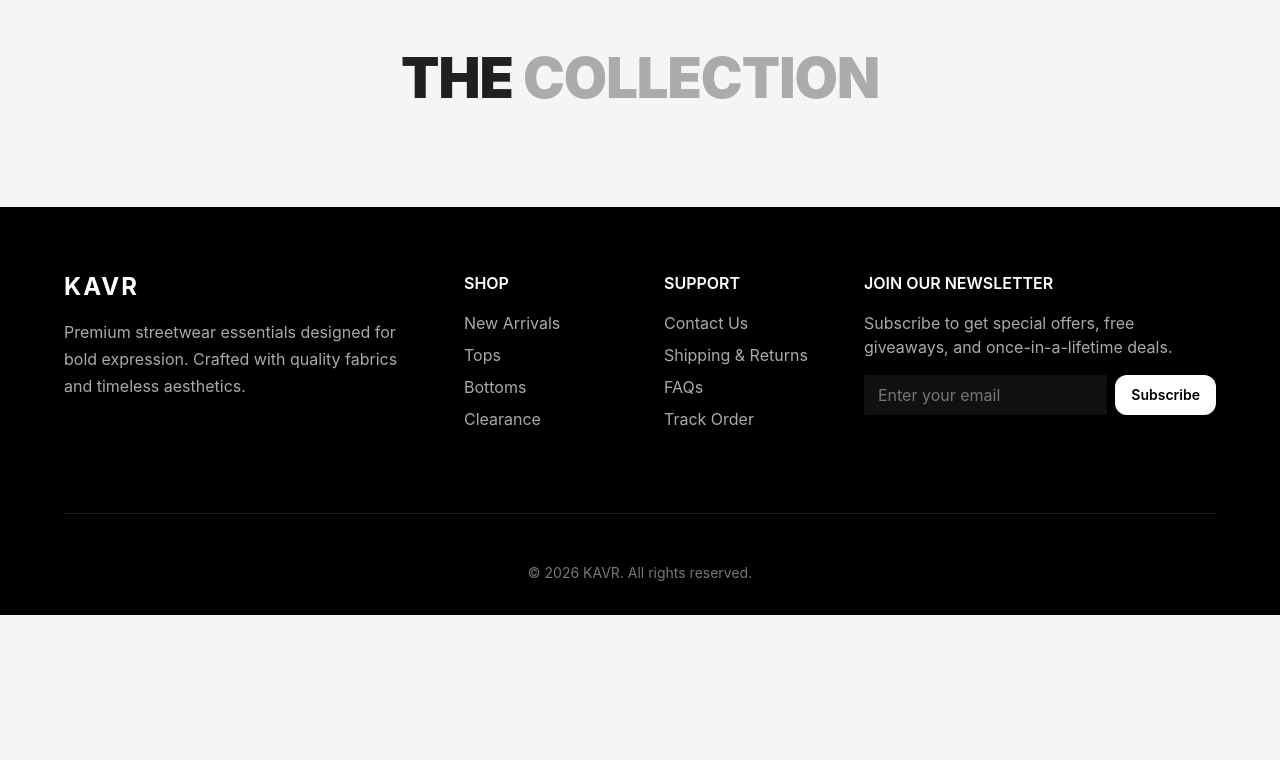
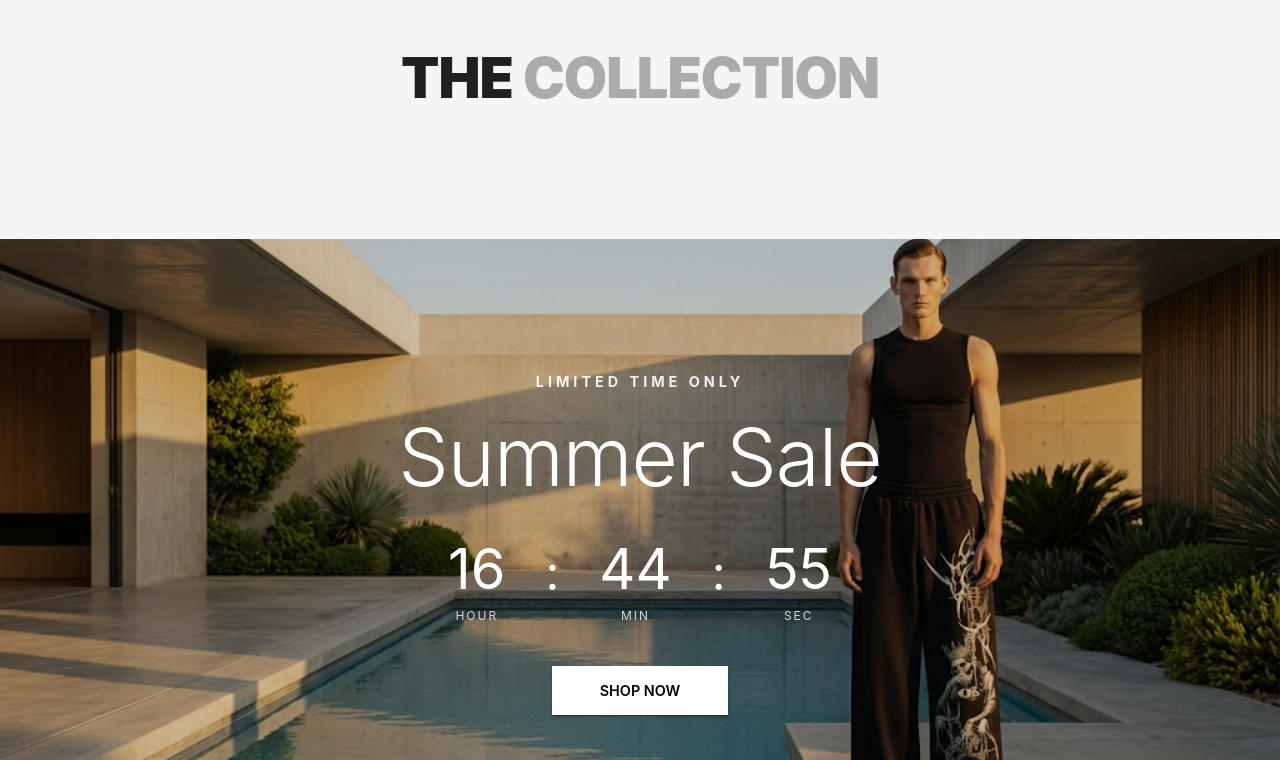
Before and after one commit to Rudraksh-2025/frontend, a React (Vite) app: page / in a window 1280 px wide. Shown: the part 2040-2800 px from the top of the page. Before the commit the page ends 2655 px from the top, so only its background shows below. Built offline with nearby package versions, Linux system fonts and the light colour scheme; no server answers; some icons are missing.

Commit message:
summer sale

```diff
--- /dev/null
+++ b/src/components/home/CountdownSale.jsx
@@ -0,0 +1,151 @@
+import { useState, useEffect } from "react";
+import { Box, Typography, Button, Container } from "@mui/material";
+
+const CountdownSale = () => {
+    // Set target date to 24 hours from now for demonstration
+    const [timeLeft, setTimeLeft] = useState({
+        hours: 16,
+        minutes: 45,
+        seconds: 1,
+    });
+
+    useEffect(() => {
+        const timer = setInterval(() => {
+            setTimeLeft((prev) => {
+                let { hours, minutes, seconds } = prev;
+                if (seconds > 0) {
+                    seconds--;
+                } else {
+                    if (minutes > 0) {
+                        minutes--;
+                        seconds = 59;
+                    } else {
+                        if (hours > 0) {
+                            hours--;
+                            minutes = 59;
+                            seconds = 59;
+                        }
+                    }
+                }
+                return { hours, minutes, seconds };
+            });
+        }, 1000);
+
+        return () => clearInterval(timer);
+    }, []);
+
+    const formatNumber = (num) => String(num).padStart(2, "0");
+
+    return (
+        <Box
+            sx={{
+                height: { xs: "500px", md: "600px" },
+                width: "100%",
+                position: "relative",
+                backgroundImage: "url('/image.png')",
+                backgroundSize: "cover",
+                backgroundPosition: "center",
+                display: "flex",
+                alignItems: "center",
+                justifyContent: "center",
+                textAlign: "center",
+                color: "#fff",
+                mt: 4
+            }}
+        >
+            {/* Subtle Overlay to make text readable */}
+            <Box
+                sx={{
+                    position: "absolute",
+                    inset: 0,
+                    background: "rgba(0,0,0,0.2)",
+                }}
+            />
+
+            <Container sx={{ position: "relative", zIndex: 1 }}>
+                <Typography
+                    variant="overline"
+                    sx={{
+                        fontSize: { xs: "0.7rem", md: "0.9rem" },
+                        letterSpacing: 4,
+                        fontWeight: 700,
+                        mb: 1,
+                        display: "block",
+                        opacity: 0.9,
+                    }}
+                >
+                    LIMITED TIME ONLY
+                </Typography>
+
+                <Typography
+                    variant="h2"
+                    sx={{
+                        fontSize: { xs: "3rem", md: "5rem" },
+                        fontWeight: 300,
+                        fontFamily: "'Inter', sans-serif",
+                        mb: 4,
+                        letterSpacing: -1,
+                    }}
+                >
+                    Summer Sale
+                </Typography>
+
+                <Box
+                    sx={{
+                        display: "flex",
+                        justifyContent: "center",
+                        gap: { xs: 3, md: 5 },
+                        mb: 5,
+                    }}
+                >
+                    <Box>
+                        <Typography variant="h3" sx={{ fontWeight: 400, fontSize: { xs: "2.5rem", md: "3.5rem" } }}>
+                            {formatNumber(timeLeft.hours)}
+                        </Typography>
+                        <Typography variant="caption" sx={{ letterSpacing: 2, opacity: 0.8 }}>
+                            HOUR
+                        </Typography>
+                    </Box>
+                    <Typography variant="h3" sx={{ fontWeight: 400, pt: 1 }}>:</Typography>
+                    <Box>
+                        <Typography variant="h3" sx={{ fontWeight: 400, fontSize: { xs: "2.5rem", md: "3.5rem" } }}>
+                            {formatNumber(timeLeft.minutes)}
+                        </Typography>
+                        <Typography variant="caption" sx={{ letterSpacing: 2, opacity: 0.8 }}>
+                            MIN
+                        </Typography>
+                    </Box>
+                    <Typography variant="h3" sx={{ fontWeight: 400, pt: 1 }}>:</Typography>
+                    <Box>
+                        <Typography variant="h3" sx={{ fontWeight: 400, fontSize: { xs: "2.5rem", md: "3.5rem" } }}>
+                            {formatNumber(timeLeft.seconds)}
+                        </Typography>
+                        <Typography variant="caption" sx={{ letterSpacing: 2, opacity: 0.8 }}>
+                            SEC
+                        </Typography>
+                    </Box>
+                </Box>
+
+                <Button
+                    variant="contained"
+                    sx={{
+                        backgroundColor: "#fff",
+                        color: "#000",
+                        px: 6,
+                        py: 1.5,
+                        fontSize: "0.9rem",
+                        fontWeight: 600,
+                        borderRadius: 0,
+                        "&:hover": {
+                            backgroundColor: "rgba(255,255,255,0.9)",
+                        },
+                    }}
+                >
+                    SHOP NOW
+                </Button>
+            </Container>
+        </Box>
+    );
+};
+
+export default CountdownSale;
--- a/src/components/home/ProductSlider.jsx
+++ b/src/components/home/ProductSlider.jsx
@@ -62,7 +62,7 @@ const ProductSlider = () => {
                     fontSize: { xs: "2rem", md: "3.5rem" },
                     letterSpacing: -1,
                     textTransform: "uppercase",
-                    mb: 6,
+                    mb: { xs: 3, md: 6 },
                 }}
             >
                 THE <Box component="span" sx={{ color: "rgba(0,0,0,0.3)" }}>ARSENAL</Box>
--- a/src/pages/Home.jsx
+++ b/src/pages/Home.jsx
@@ -3,6 +3,7 @@ import ProductSlider from "../components/home/ProductSlider";
 import ProductGrid from "../components/home/ProductGrid";
 import Slider from '../components/home/Slider'
 import Manifesto from "../components/home/Manifesto";
+import CountdownSale from "../components/home/CountdownSale";
 
 const Home = () => {
     return (
@@ -12,6 +13,7 @@ const Home = () => {
             <ProductSlider />
             <Slider />
             <ProductGrid />
+            <CountdownSale />
         </>
     );
 };
```
Also changed, not shown: public/image.png (added), 1 other file (tests, documents, lock files or other folders).
